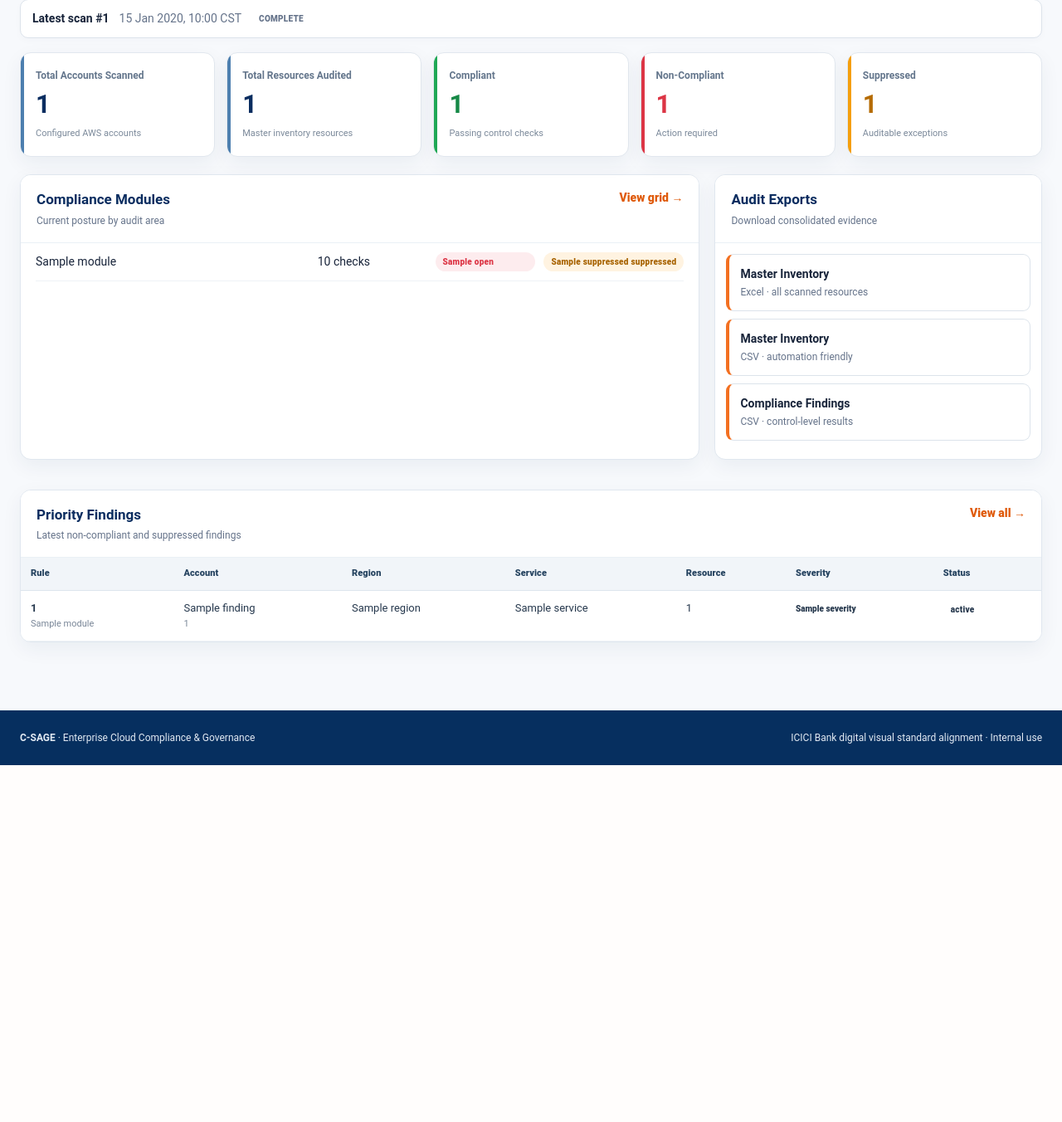
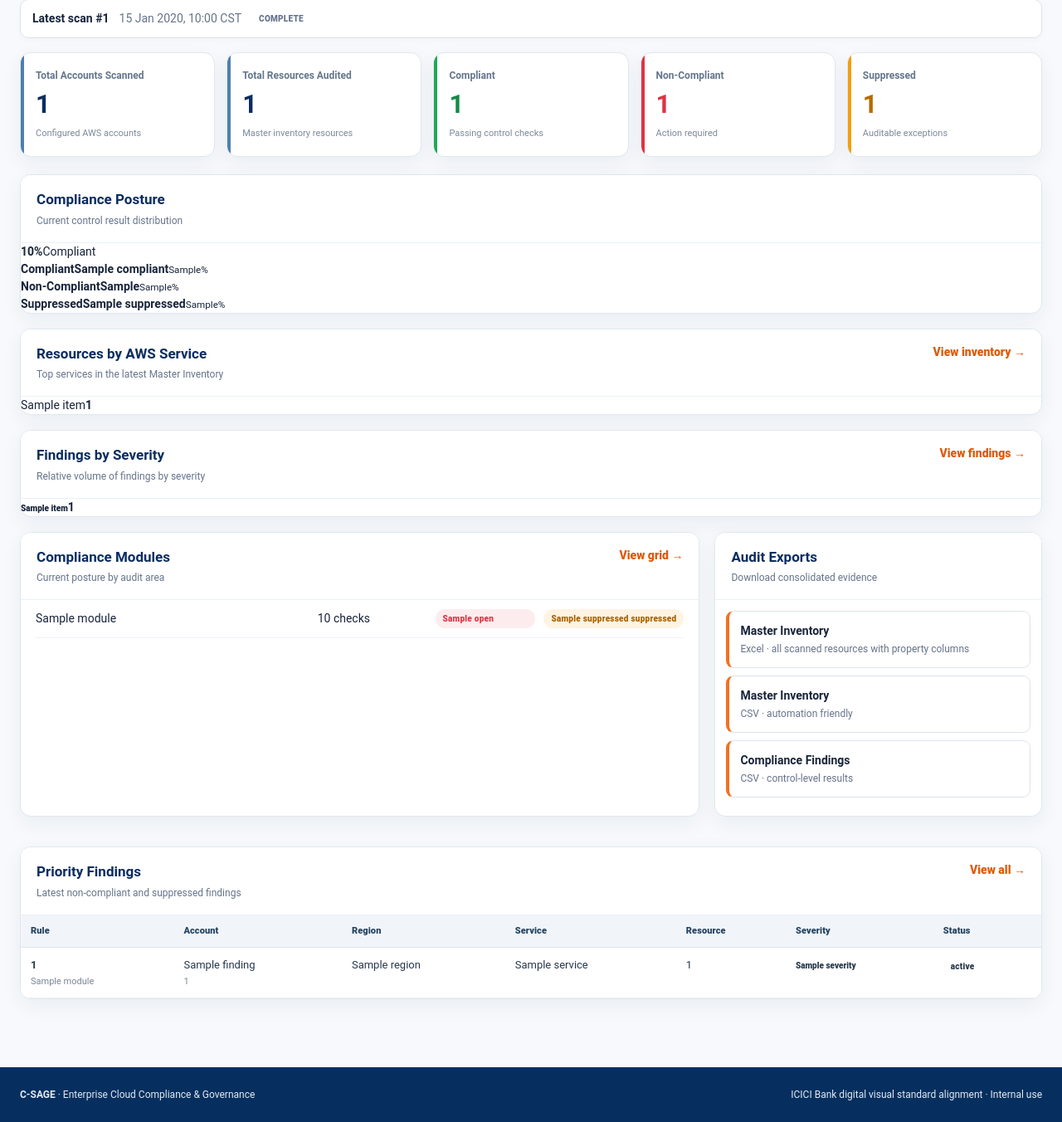
Before and after one commit to shankamal/AWS-C-SAGE, a Django app: template templates/compliance/dashboard.html in a window 1280 px wide. Shown: the part 412-1764 px from the top of the page at 83% size. Before the commit the page ends 1334 px from the top, so only its background shows below. Run offline with Django 5.2, Linux system fonts and the light colour scheme; the template is opened without the code that fills it: most values are stand-ins (such as "Sample title", 1, 10 or a date in 2020).

Commit message:
Add live compliance and inventory graphs to dashboard

```diff
--- a/templates/compliance/dashboard.html
+++ b/templates/compliance/dashboard.html
@@ -14,12 +14,53 @@
   <article class="metric danger"><span>Non-Compliant</span><strong>{{ scan.non_compliant_count }}</strong><small>Action required</small></article>
   <article class="metric warning"><span>Suppressed</span><strong>{{ scan.suppressed_count }}</strong><small>Auditable exceptions</small></article>
 </section>
+
+<section class="dashboard-chart-grid">
+  <article class="panel chart-card">
+    <div class="panel-head"><div><h2>Compliance Posture</h2><p>Current control result distribution</p></div></div>
+    <div class="posture-chart-wrap">
+      <div class="posture-donut" style="background:conic-gradient(#1FA855 0 {{ posture.compliant_pct }}%, #DC3545 {{ posture.compliant_pct }}% {{ posture.non_compliant_end }}%, #F59E0B {{ posture.non_compliant_end }}% 100%);">
+        <div class="posture-donut-center"><strong>{{ posture.score }}%</strong><span>Compliant</span></div>
+      </div>
+      <div class="chart-legend">
+        <div><span class="legend-dot legend-success"></span><b>Compliant</b><strong>{{ posture.compliant }}</strong><small>{{ posture.compliant_pct }}%</small></div>
+        <div><span class="legend-dot legend-danger"></span><b>Non-Compliant</b><strong>{{ posture.non_compliant }}</strong><small>{{ posture.non_compliant_pct }}%</small></div>
+        <div><span class="legend-dot legend-warning"></span><b>Suppressed</b><strong>{{ posture.suppressed }}</strong><small>{{ posture.suppressed_pct }}%</small></div>
+      </div>
+    </div>
+  </article>
+
+  <article class="panel chart-card">
+    <div class="panel-head"><div><h2>Resources by AWS Service</h2><p>Top services in the latest Master Inventory</p></div><a href="{% url 'inventory' %}">View inventory →</a></div>
+    <div class="bar-chart-list">
+      {% for item in service_chart %}
+      <div class="bar-chart-row">
+        <div class="bar-chart-label"><span>{{ item.name }}</span><strong>{{ item.count }}</strong></div>
+        <div class="bar-track"><span class="bar-fill bar-fill-blue" style="width:{{ item.pct }}%"></span></div>
+      </div>
+      {% empty %}<div class="chart-empty">No inventory resources available.</div>{% endfor %}
+    </div>
+  </article>
+
+  <article class="panel chart-card">
+    <div class="panel-head"><div><h2>Findings by Severity</h2><p>Relative volume of findings by severity</p></div><a href="{% url 'findings' %}">View findings →</a></div>
+    <div class="bar-chart-list">
+      {% for item in severity_chart %}
+      <div class="bar-chart-row">
+        <div class="bar-chart-label"><span class="severity severity-{{ item.slug }}">{{ item.name }}</span><strong>{{ item.count }}</strong></div>
+        <div class="bar-track"><span class="bar-fill severity-bar-{{ item.slug }}" style="width:{{ item.pct }}%"></span></div>
+      </div>
+      {% empty %}<div class="chart-empty">No findings available.</div>{% endfor %}
+    </div>
+  </article>
+</section>
+
 <section class="grid-two">
   <article class="panel"><div class="panel-head"><div><h2>Compliance Modules</h2><p>Current posture by audit area</p></div><a href="{% url 'findings' %}">View grid →</a></div>
     <div class="module-list">{% for m in modules %}<div class="module-row"><span>{{ m.name }}</span><span>{{ m.total }} checks</span><span class="badge badge-danger">{{ m.non_compliant }} open</span><span class="badge badge-warning">{{ m.suppressed }} suppressed</span></div>{% empty %}<p>No module results available.</p>{% endfor %}</div>
   </article>
   <article class="panel"><div class="panel-head"><div><h2>Audit Exports</h2><p>Download consolidated evidence</p></div></div>
-    <div class="export-list"><a class="export-card" href="{% url 'export_inventory_xlsx' %}"><strong>Master Inventory</strong><span>Excel · all scanned resources</span></a><a class="export-card" href="{% url 'export_inventory_csv' %}"><strong>Master Inventory</strong><span>CSV · automation friendly</span></a><a class="export-card" href="{% url 'export_findings_csv' %}"><strong>Compliance Findings</strong><span>CSV · control-level results</span></a></div>
+    <div class="export-list"><a class="export-card" href="{% url 'export_inventory_xlsx' %}"><strong>Master Inventory</strong><span>Excel · all scanned resources with property columns</span></a><a class="export-card" href="{% url 'export_inventory_csv' %}"><strong>Master Inventory</strong><span>CSV · automation friendly</span></a><a class="export-card" href="{% url 'export_findings_csv' %}"><strong>Compliance Findings</strong><span>CSV · control-level results</span></a></div>
   </article>
 </section>
 <section class="panel"><div class="panel-head"><div><h2>Priority Findings</h2><p>Latest non-compliant and suppressed findings</p></div><a href="{% url 'findings' %}">View all →</a></div>
```
